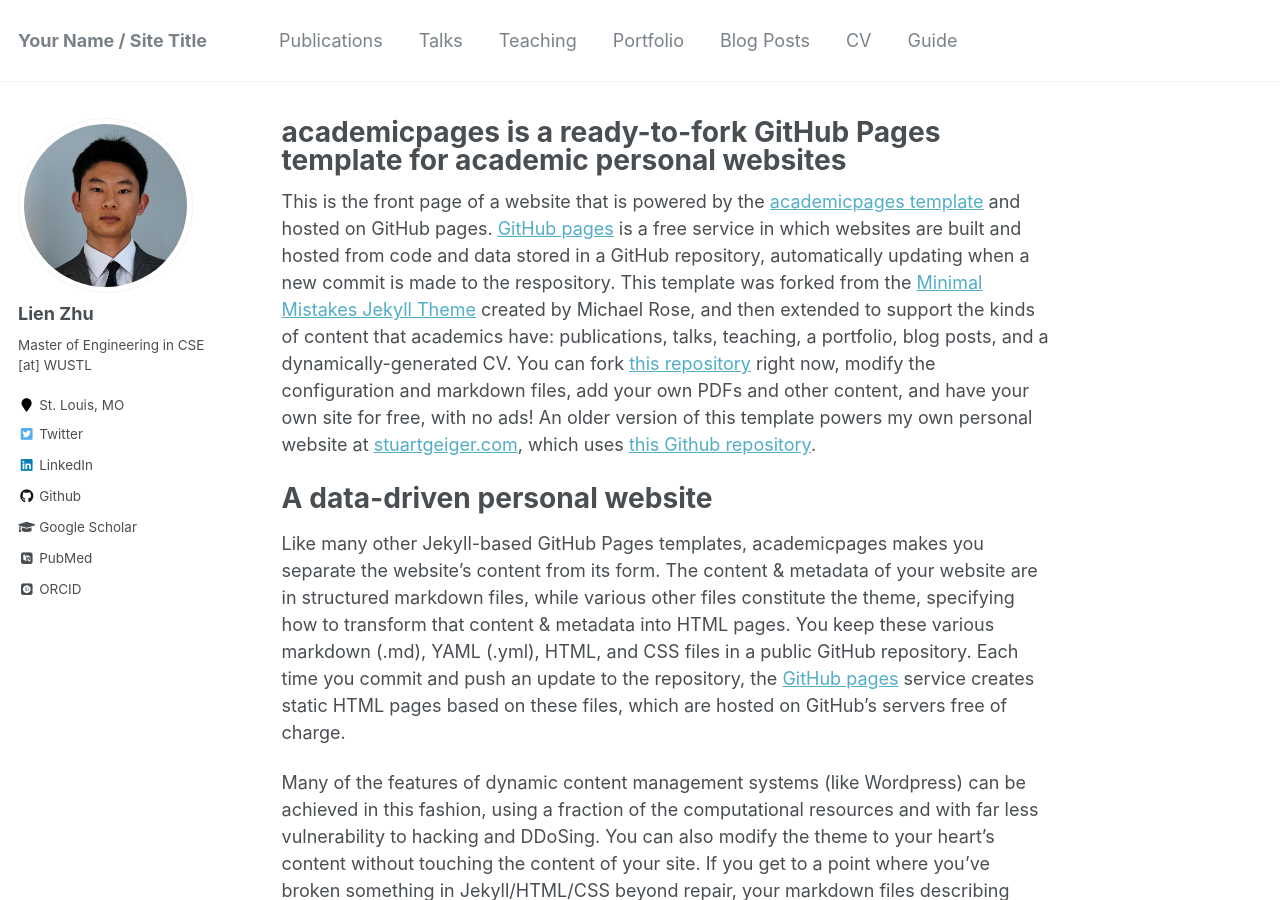
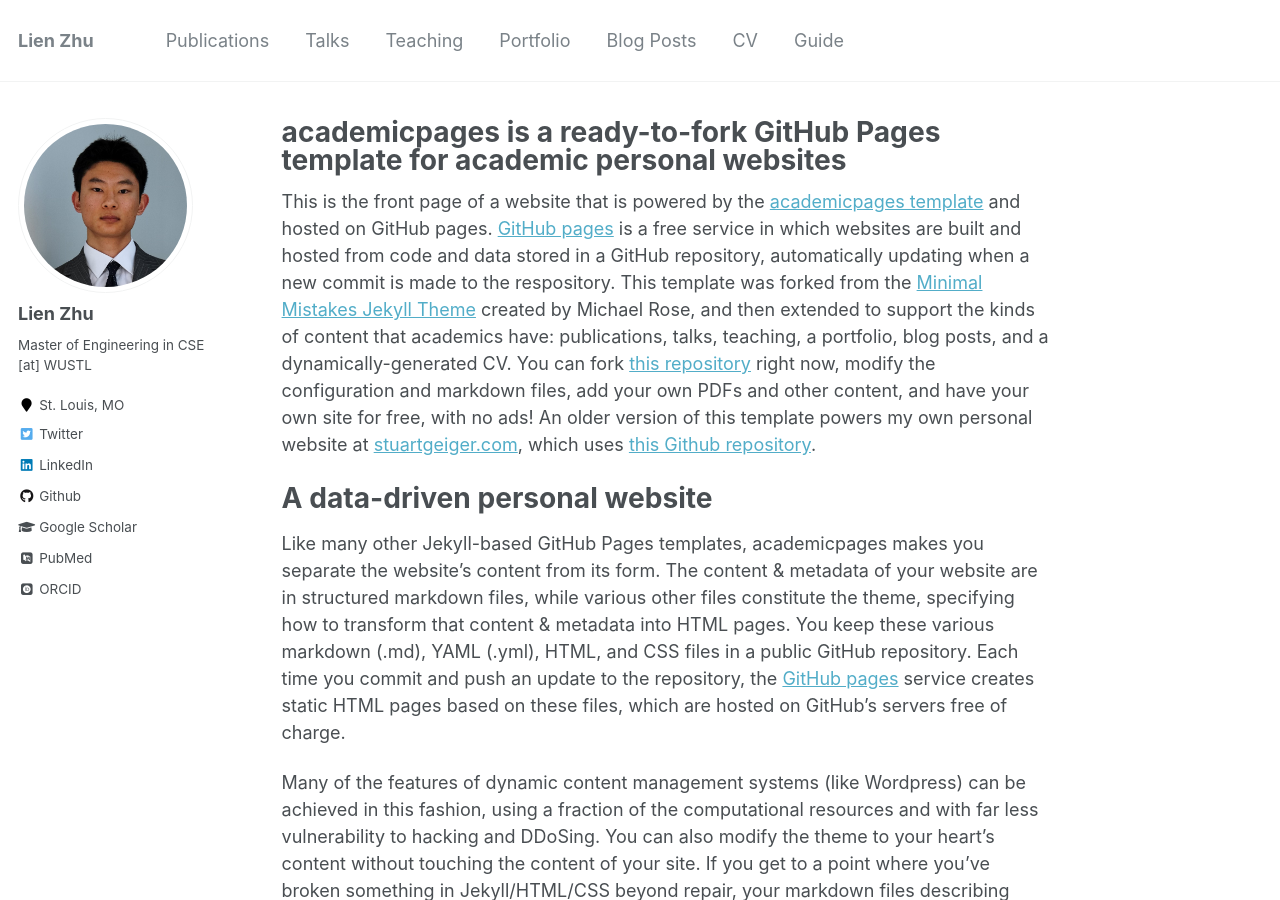
Before and after one commit to lienzhuzhu/lienzhuzhu.github.io, a Jekyll site: the page built from _pages/about.md, in a window 1280 px wide and 900 px high. Built offline with Jekyll 4.4.1, drawn with Linux system fonts in a browser that asks for light colours; some web fonts are replaced.

Commit message:
some more changes to _config

```diff
--- a/_config.yml
+++ b/_config.yml
@@ -7,10 +7,10 @@
 
 # Site Settings
 locale                   : "en-US"
-title                    : "Your Name / Site Title"
+title                    : "Lien Zhu"
 title_separator          : "-"
 name                     : &name "Lien Zhu"
-description              : &description "personal description"
+description              : &description "My Academic Site"
 url                      : https://lienzhuzhu.github.io # the base hostname & protocol for your site e.g. "https://mmistakes.github.io"
 baseurl                  : "" # the subpath of your site, e.g. "/blog"
 repository               : "lienzhuzhu/lienzhuzhu.github.io"
```
